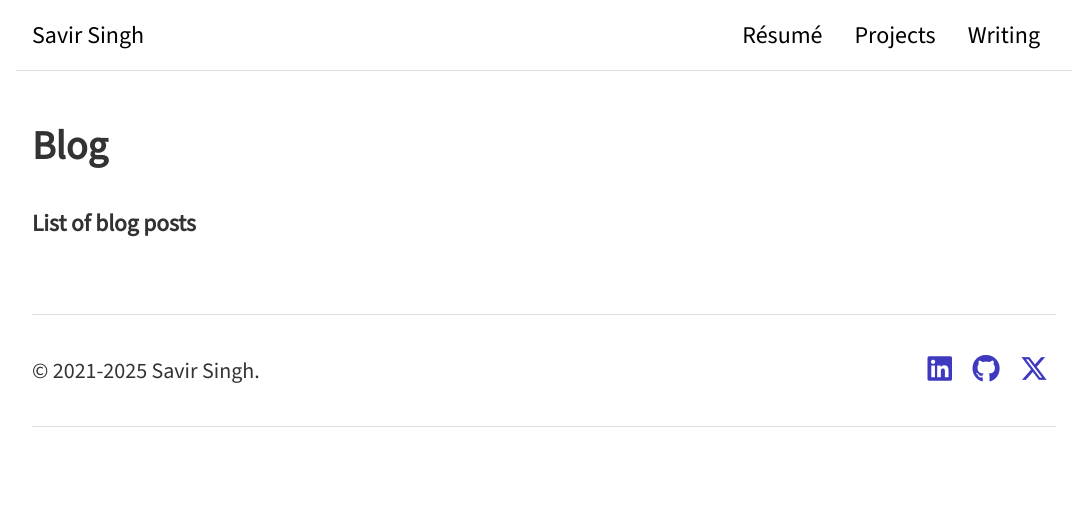
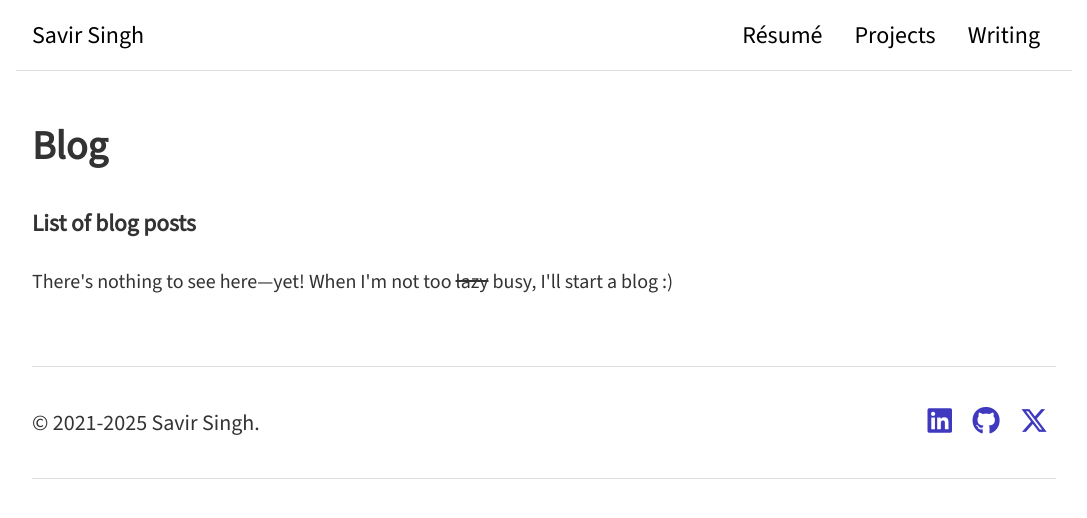
Before and after one commit to savirsingh/savirsingh.github.io, a Jekyll site: the page built from blog.html, in a window 1280 px wide. Shown: the top 518 px of the page, without its empty margins (96-1183 px from the left). Built offline with Jekyll 4.4.1, drawn with Linux system fonts in a browser that asks for light colours.

Commit message:
Update blog.html

```diff
--- a/blog.html
+++ b/blog.html
@@ -6,6 +6,7 @@ title: Blog
 <h1>Blog</h1>
 
 <h3>List of blog posts</h3>
+<p>There's nothing to see here&mdash;yet! When I'm not too <s>lazy</s> busy, I'll start a blog :)</p>
 <ul>
 {% for post in site.posts %}
   <li><a href="{{ post.url }}">{{ post.title }}</a></li>
```
